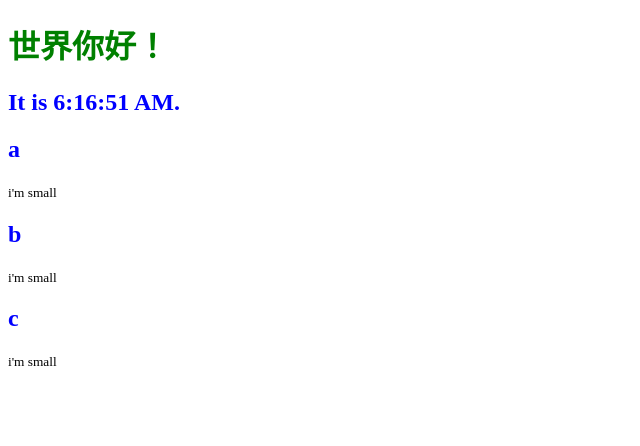
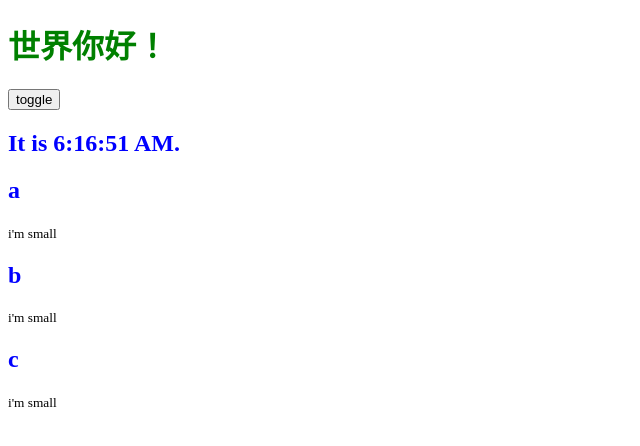
Before and after one commit to YestoryFornever/cloudmanager-react, a React app: page / in a window 1280 px wide. Shown: the top 446 px of the page, without its empty margins (0-640 px from the left). Built offline with nearby package versions, Linux system fonts and the light colour scheme.

Commit message:
show or hide
this.myClick = this.myClick.bind(this);
否则会报找不到this的错

```diff
--- a/src/main.jsx
+++ b/src/main.jsx
@@ -13,6 +13,7 @@ class Hello extends React.Component{
 			titleMessage:'世界你好！',
 			curTime:new Date()
 		};
+		this.myClick = this.myClick.bind(this);
 	}
 	componentDidMount(){
 		this.timerId = setInterval(()=>{
@@ -25,7 +26,8 @@ class Hello extends React.Component{
 	render(){
 		return (<div>
 			<h1>{this.state.titleMessage}</h1>
-			<h2>It is {this.state.curTime.toLocaleTimeString()}.</h2>
+			<button onClick={this.myClick} type="button">toggle</button>
+			<h2 style={{display:this.state.isVisible?'block':'none'}}>It is {this.state.curTime.toLocaleTimeString()}.</h2>
 			<SubMessage abc="a"/>
 			<SubMessage abc="b"/>
 			<SubMessage abc="c"/>
@@ -36,6 +38,11 @@ class Hello extends React.Component{
 			curTime:new Date()
 		});
 	}
+	myClick(){
+		this.setState({
+			isVisible:!this.state.isVisible
+		});
+	}
 };
 
 ReactDOM.render(<Hello/>,document.getElementById('app'),()=>{
```
